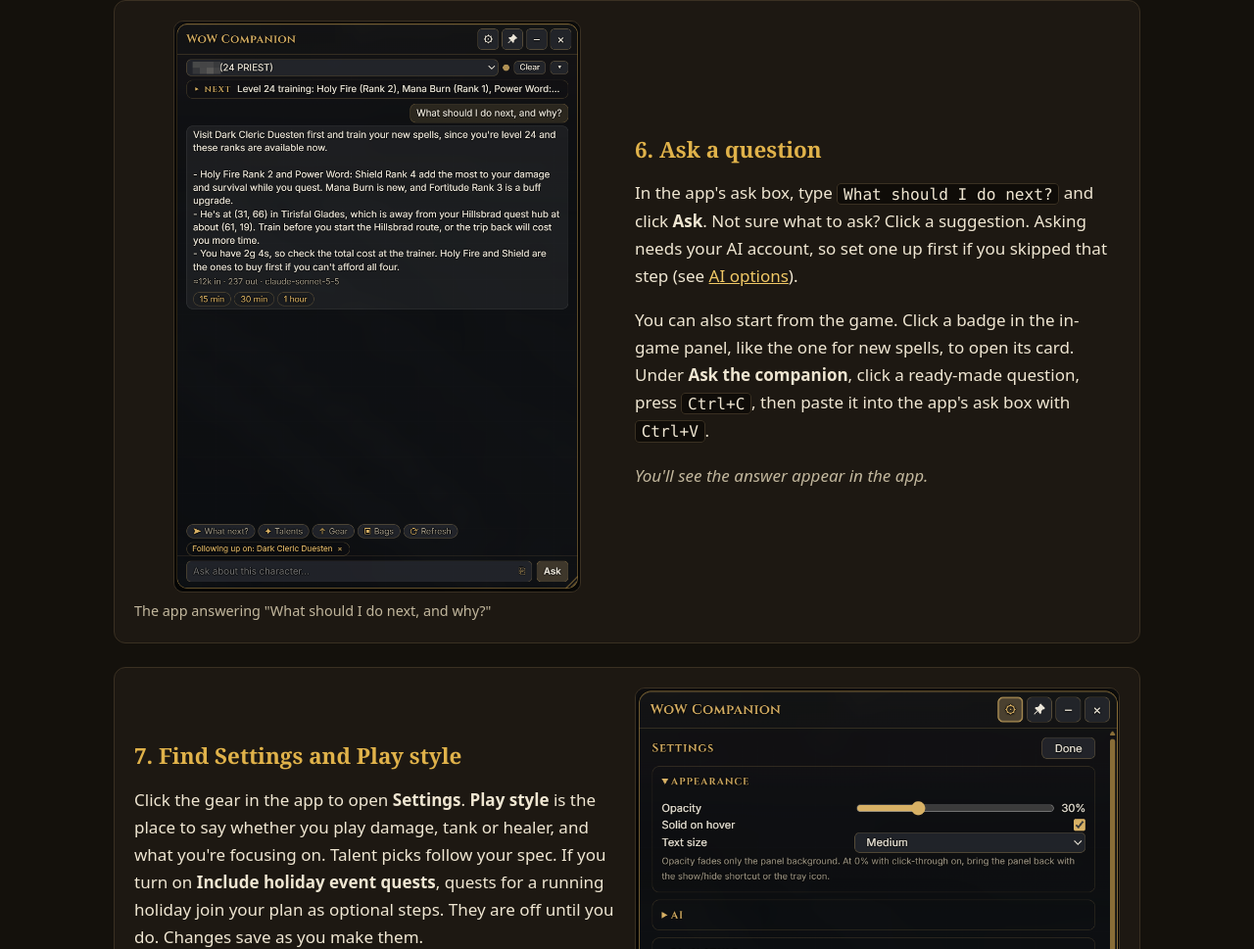
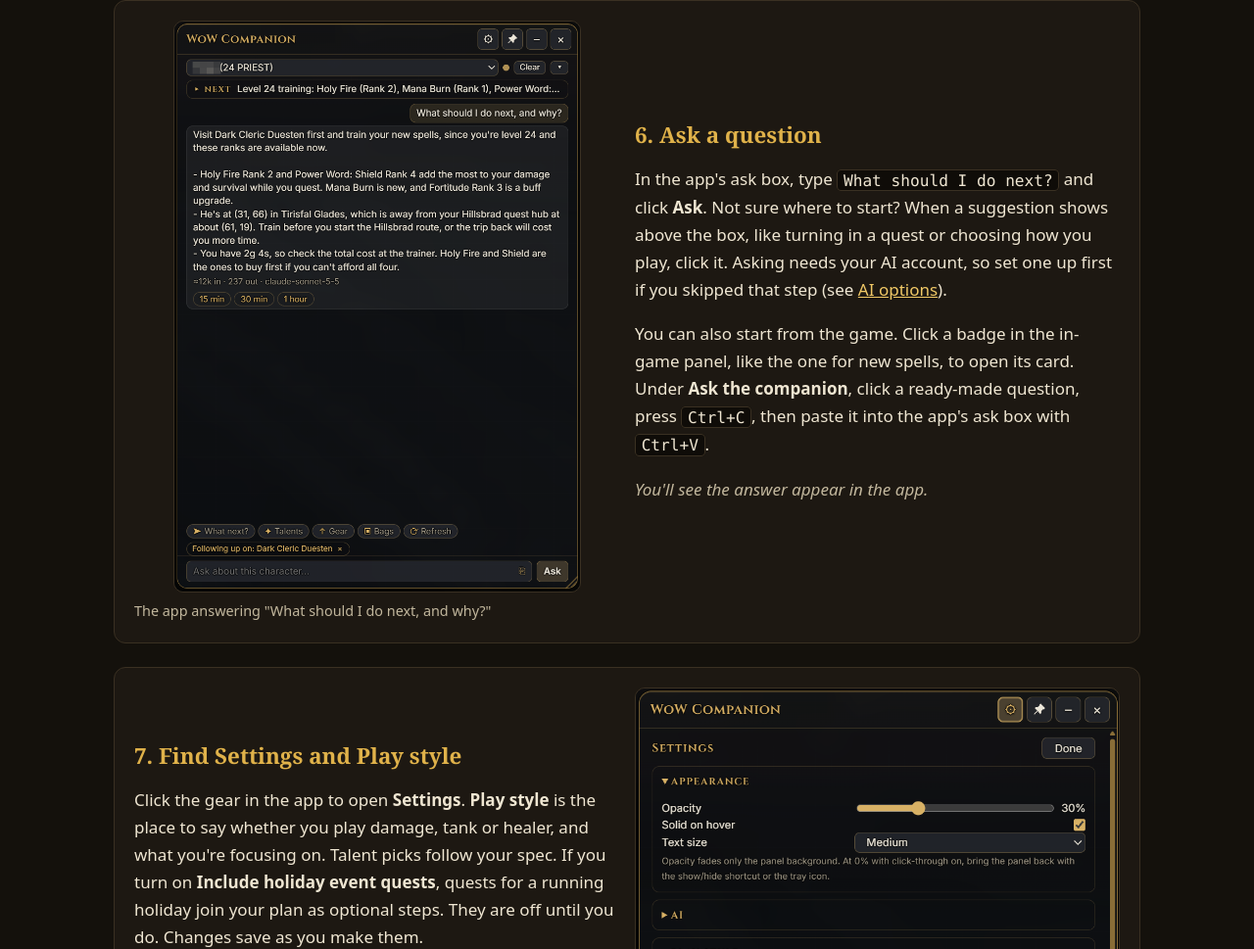
Before and after one commit to WoW-Companion/wow-companion.github.io, a plain HTML site: page getting-started.html in a window 1280 px wide. Shown: the part 3724-4693 px from the top of the page at 98% size. Drawn offline with Linux system fonts and the light colour scheme.

Commit message:
SITE-048: say when ask-box suggestions show and what they are

```diff
--- a/getting-started.html
+++ b/getting-started.html
@@ -96,7 +96,7 @@
 
 <section class="step" id="ask">
 <div><h2>6. Ask a question</h2>
-<p>In the app's ask box, type <code>What should I do next?</code> and click <strong>Ask</strong>. Not sure what to ask? Click a suggestion. Asking needs your AI account, so set one up first if you skipped that step (see <a href="ai-options.html">AI options</a>).</p>
+<p>In the app's ask box, type <code>What should I do next?</code> and click <strong>Ask</strong>. Not sure where to start? When a suggestion shows above the box, like turning in a quest or choosing how you play, click it. Asking needs your AI account, so set one up first if you skipped that step (see <a href="ai-options.html">AI options</a>).</p>
 <p>You can also start from the game. Click a badge in the in-game panel, like the one for new spells, to open its card. Under <strong>Ask the companion</strong>, click a ready-made question, press <code>Ctrl+C</code>, then paste it into the app's ask box with <code>Ctrl+V</code>.</p>
 <p class="see">You'll see the answer appear in the app.</p></div>
 <figure class="fig tall"><a class="zoom" href="assets/img/shots/app-answer.png"><img src="assets/img/shots/app-answer.png" alt="Screenshot of the app answering the question What should I do next, and why, with a short list of reasons" width="804" height="1132"></a><figcaption>The app answering "What should I do next, and why?"</figcaption></figure>
```
